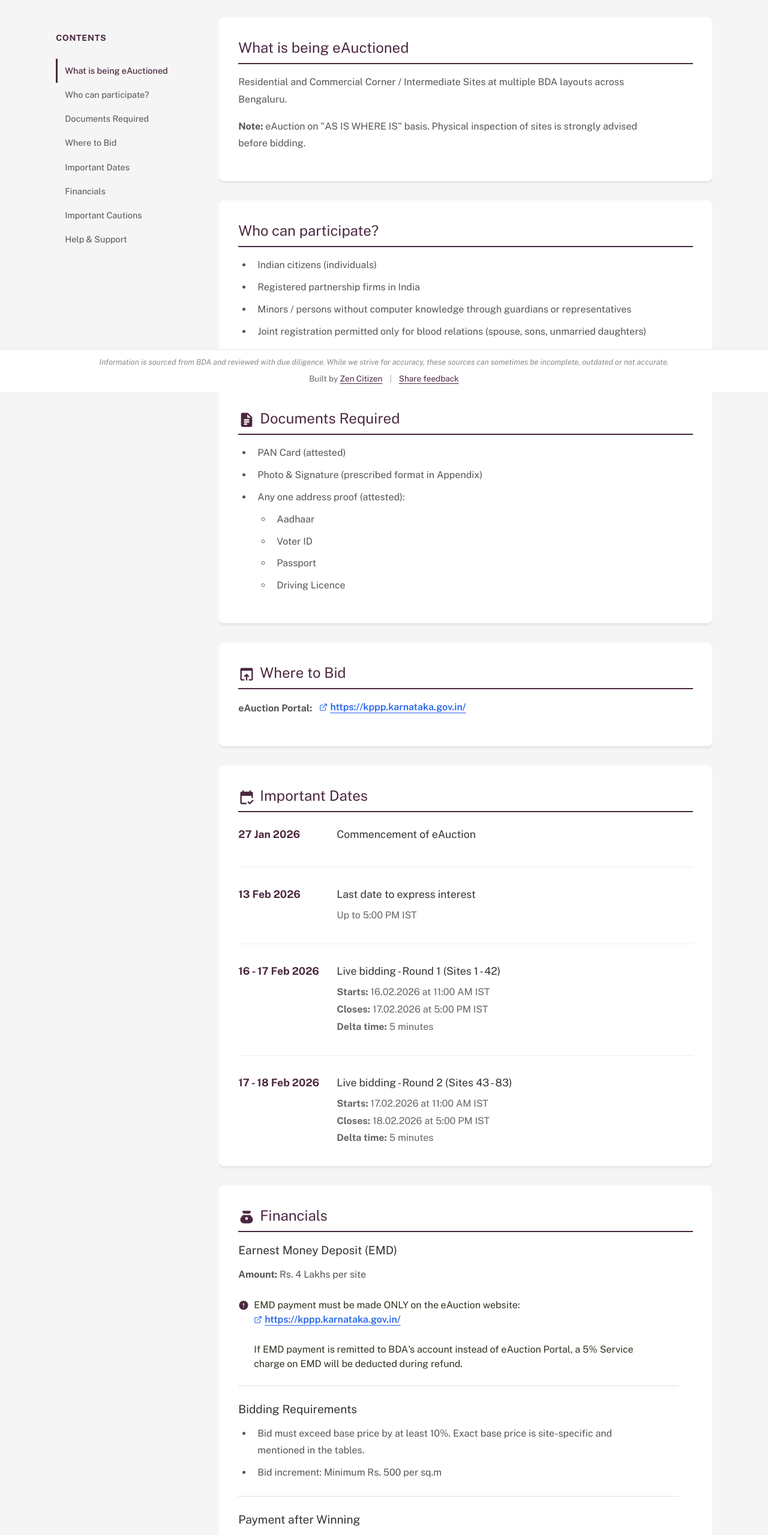
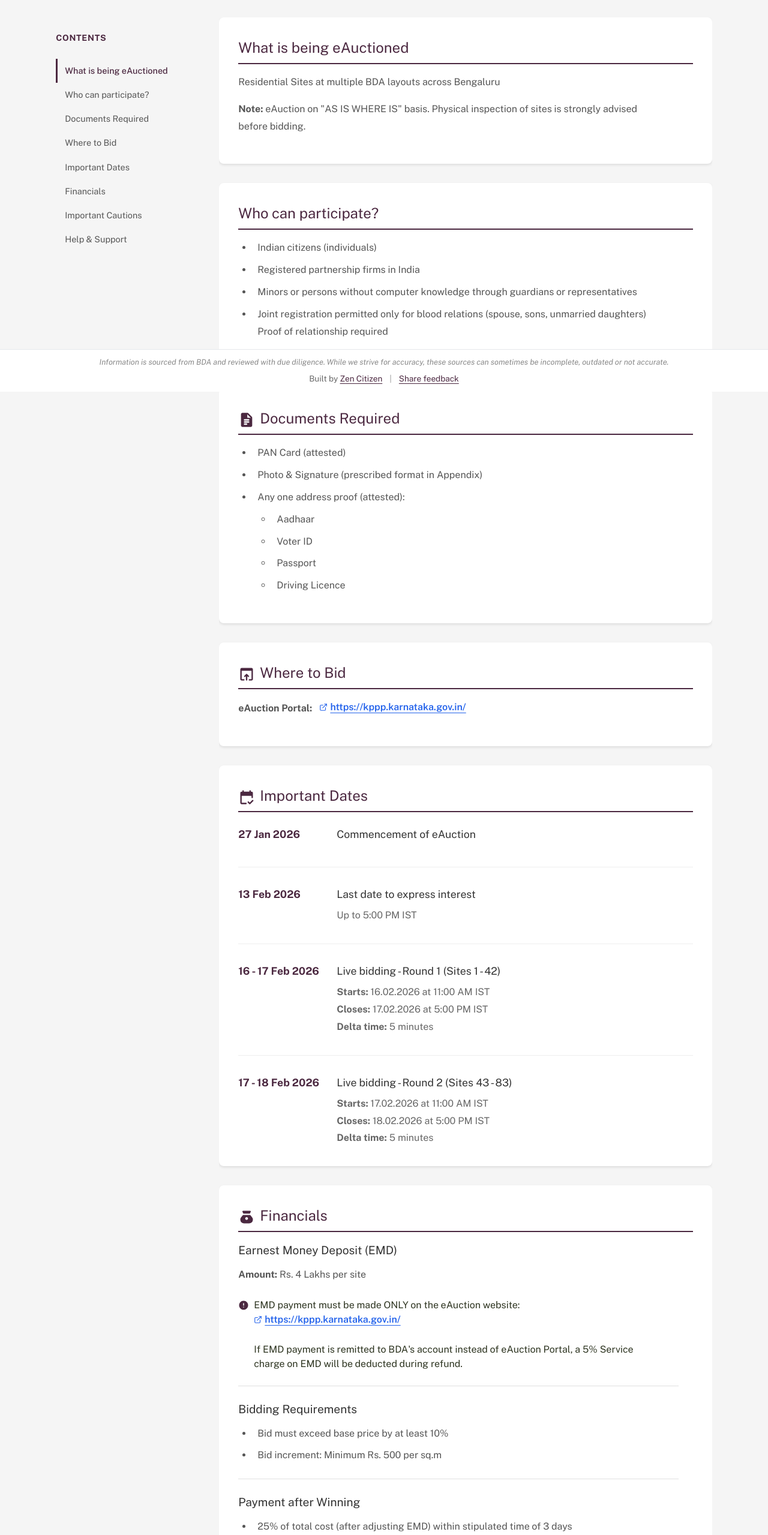
Before and after one commit to zen-citizen/bda-auction-site, a React (Vite) app: page /info in a window 1280 px wide. Shown: the part 147-2706 px from the top of the page at 60% size. Built offline with nearby package versions, Linux system fonts and the light colour scheme.

Commit message:
Added Twitter handle

```diff
--- a/index.html
+++ b/index.html
@@ -7,7 +7,9 @@
     <meta http-equiv="Cache-Control" content="no-cache, no-store, must-revalidate" />
     <meta http-equiv="Pragma" content="no-cache" />
     <meta http-equiv="Expires" content="0" />
-    <title>BDA e-Auction - Residential & Commercial Sites</title>
+    <title>BDA eAuction of Residential Sites</title>
+    <meta property="og:title" content="BDA eAuction of Residential Sites" />
+    <meta name="twitter:title" content="BDA eAuction of Residential Sites" />
     <link rel="preconnect" href="https://fonts.googleapis.com">
     <link rel="preconnect" href="https://fonts.gstatic.com" crossorigin>
     <link href="https://fonts.googleapis.com/css2?family=Public+Sans:ital,wght@0,100..900;1,100..900&display=swap" rel="stylesheet">
--- a/src/pages/InfoPage.jsx
+++ b/src/pages/InfoPage.jsx
@@ -183,7 +183,7 @@ function InfoPage() {
         <section id="what-is-being-eauctioned" className="info-section">
           <h2>What is being eAuctioned</h2>
           <p>
-            Residential and Commercial Corner / Intermediate Sites at multiple BDA layouts across Bengaluru.
+          Residential Sites at multiple BDA layouts across Bengaluru
           </p>
           <p>
             <strong>Note:</strong> eAuction on "AS IS WHERE IS" basis. Physical inspection of sites is strongly advised before bidding.
@@ -195,8 +195,8 @@ function InfoPage() {
           <ul>
             <li>Indian citizens (individuals)</li>
             <li>Registered partnership firms in India</li>
-            <li>Minors / persons without computer knowledge through guardians or representatives</li>
-            <li>Joint registration permitted only for blood relations (spouse, sons, unmarried daughters)</li>
+            <li>Minors or persons without computer knowledge through guardians or representatives</li>
+            <li>Joint registration permitted only for blood relations (spouse, sons, unmarried daughters) Proof of relationship required</li>
           </ul>
         </section>
 
@@ -322,7 +322,7 @@ function InfoPage() {
             <div className="financial-subsection">
               <h3>Bidding Requirements</h3>
               <ul>
-                <li>Bid must exceed base price by at least 10%. Exact base price is site-specific and mentioned in the tables.</li>
+                <li>Bid must exceed base price by at least 10%</li>
                 <li>Bid increment: Minimum Rs. 500 per sq.m</li>
               </ul>
             </div>
@@ -332,7 +332,7 @@ function InfoPage() {
             <div className="financial-subsection">
               <h3>Payment after Winning</h3>
               <ul>
-                <li>25% of total cost (after adjusting EMD) within stipulated time</li>
+                <li>25% of total cost (after adjusting EMD) within stipulated time of 3 days</li>
                 <li>Balance 75% within 45 days from allotment letter</li>
               </ul>
               <div style={{ marginTop: '1rem' }}>
@@ -340,8 +340,8 @@ function InfoPage() {
                   Payment Details
                 </h4>
                 <div className="payment-details-subsection">
+                <p><strong>Account Name:</strong> Bangalore Development Authority, Bengaluru</p>
                   <p><strong>Bank:</strong> Canara Bank, BDA Complex Branch, Kumara Krupa West, Bengaluru-560020</p>
-                  <p><strong>Account Name:</strong> Bangalore Development Authority, Bengaluru</p>
                   <p><strong>Account Number:</strong> 2828101053014</p>
                   <p><strong>IFSC Code:</strong> CNRB0002828</p>
                   <p><strong>Mode of Payment:</strong> RTGS / NEFT</p>
@@ -352,7 +352,7 @@ function InfoPage() {
                   <span style={{ color: '#4B2840', display: 'inline-flex', alignItems: 'flex-start', paddingTop: '0.2em', flexShrink: 0 }}>
                     <ImportantIcon size={18} />
                   </span>
-                  <span>Failure results in forfeiture of EMD</span>
+                  <span>Failure of making payment within stipulated time will result in forfeiture of EMD</span>
                 </span>
               </div>
             </div>
@@ -392,7 +392,7 @@ function InfoPage() {
                 style={{ display: 'inline-flex', alignItems: 'center', gap: '0.25rem' }}
               >
                 <ExternalLink size={14} />
-                T. Chowdaiah Road, Kumara Park West, Bengaluru – 560 020
+                T. Chowdaiah Road, Kumara Park West, Bengaluru 560020
               </a>
             </p>
             <p className="note-text">
@@ -448,6 +448,19 @@ function InfoPage() {
                   </span>
                 </span>
               </p>
+              <p>
+                <strong>BDA on X (Twitter):</strong><br />
+                <a
+                  href="https://x.com/BDAOfficialGok"
+                  target="_blank"
+                  rel="noopener noreferrer"
+                  className="link-external"
+                  style={{ display: 'inline-flex', alignItems: 'center', gap: '0.25rem' }}
+                >
+                  <ExternalLink size={14} />
+                  @BDAOfficialGok
+                </a>
+              </p>
             </div>
             <div className="warning-text">
               <strong>Important:</strong> Bidders are requested to contact BDA directly for any questions and avoid middlemen.
```
